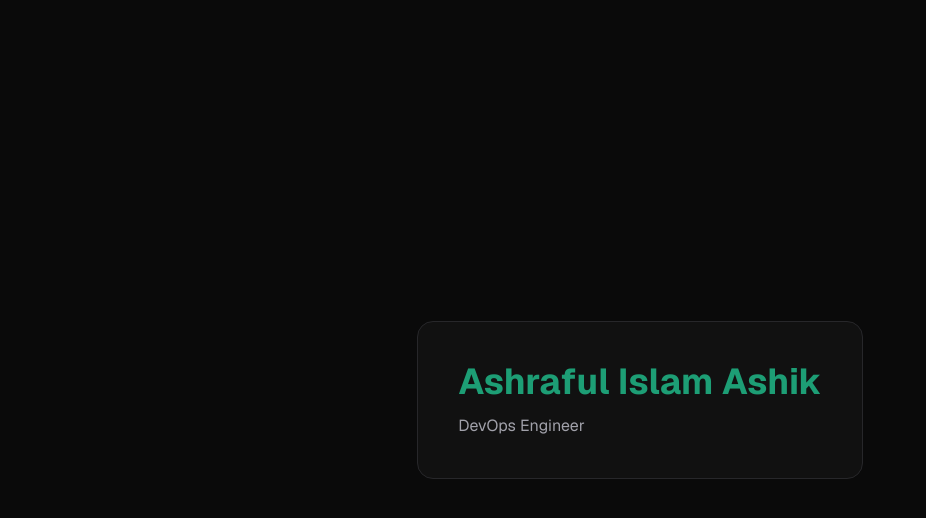
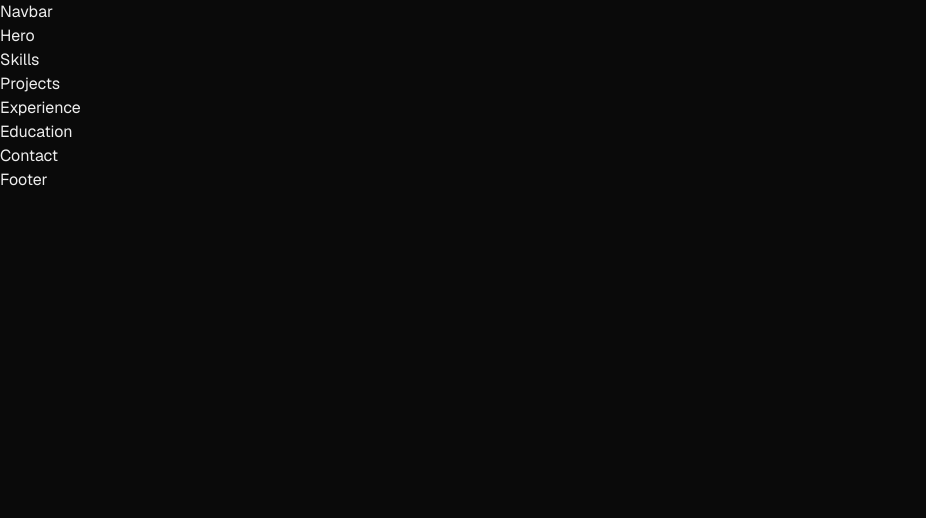
Before and after one commit to ashraful2430/DevOps-Protfolio, a Next.js app: page / in a window 1280 px wide. Shown: the top 518 px of the page, without its empty margins (0-926 px from the left). Built offline with nearby package versions, Linux system fonts and the light colour scheme.

Commit message:
updated the components content

```diff
--- a/app/layout.tsx
+++ b/app/layout.tsx
@@ -15,7 +15,12 @@ const geistMono = Geist_Mono({
 
 export const metadata: Metadata = {
   title: "Ashraful Islam Ashik | DevOps Engineer",
-  description: "Modern DevOps portfolio built with Next.js and TypeScript",
+  description: "DevOps Engineer portfolio built with Next.js and TypeScript.",
+  openGraph: {
+    title: "Ashraful Islam Ashik | DevOps Engineer",
+    description: "DevOps Engineer portfolio built with Next.js and TypeScript.",
+    images: ["/og-image.png"],
+  },
 };
 
 export default function RootLayout({
@@ -29,12 +34,8 @@ export default function RootLayout({
       suppressHydrationWarning
       className={`${geistSans.variable} ${geistMono.variable}`}
     >
-      <body className="min-h-screen antialiased">
-        <ThemeProvider
-          attribute="class"
-          defaultTheme="dark"
-          enableSystem={false}
-        >
+      <body className="min-h-screen bg-background text-foreground antialiased">
+        <ThemeProvider attribute="class" defaultTheme="dark" enableSystem={false}>
           {children}
         </ThemeProvider>
       </body>
--- a/app/page.tsx
+++ b/app/page.tsx
@@ -1,10 +1,23 @@
+import Navbar from "@/components/Navbar";
+import Hero from "@/components/Hero";
+import Skills from "@/components/Skills";
+import Projects from "@/components/Projects";
+import Experience from "@/components/Experience";
+import Education from "@/components/Education";
+import Contact from "@/components/Contact";
+import Footer from "@/components/Footer";
+
 export default function Home() {
   return (
-    <main className="min-h-screen flex items-center justify-center bg-background text-foreground">
-      <div className="rounded-2xl border border-border bg-card p-10">
-        <h1 className="text-4xl font-bold text-accent">Ashraful Islam Ashik</h1>
-        <p className="mt-3 text-muted-foreground">DevOps Engineer</p>
-      </div>
+    <main className="min-h-screen bg-background text-foreground">
+      <Navbar />
+      <Hero />
+      <Skills />
+      <Projects />
+      <Experience />
+      <Education />
+      <Contact />
+      <Footer />
     </main>
   );
 }
--- a/components/Contact.tsx
+++ b/components/Contact.tsx
@@ -0,0 +1,7 @@
+export default function Contact() {
+  return (
+    <section>
+      Contact
+    </section>
+  );
+}
--- a/components/Education.tsx
+++ b/components/Education.tsx
@@ -0,0 +1,7 @@
+export default function Education() {
+  return (
+    <section>
+      Education
+    </section>
+  );
+}
--- a/components/Experience.tsx
+++ b/components/Experience.tsx
@@ -0,0 +1,7 @@
+export default function Experience() {
+  return (
+    <section>
+      Experience
+    </section>
+  );
+}
--- a/components/Footer.tsx
+++ b/components/Footer.tsx
@@ -0,0 +1,7 @@
+export default function Footer() {
+  return (
+    <section>
+      Footer
+    </section>
+  );
+}
--- a/components/Hero.tsx
+++ b/components/Hero.tsx
@@ -0,0 +1,7 @@
+export default function Hero() {
+  return (
+    <section>
+      Hero
+    </section>
+  );
+}
--- a/components/Navbar.tsx
+++ b/components/Navbar.tsx
@@ -0,0 +1,7 @@
+export default function Navbar() {
+  return (
+    <section>
+      Navbar
+    </section>
+  );
+}
--- a/components/Projects.tsx
+++ b/components/Projects.tsx
@@ -0,0 +1,7 @@
+export default function Projects() {
+  return (
+    <section>
+      Projects
+    </section>
+  );
+}
--- a/components/Skills.tsx
+++ b/components/Skills.tsx
@@ -0,0 +1,7 @@
+export default function Skills() {
+  return (
+    <section>
+      Skills
+    </section>
+  );
+}
--- a/components/theme-provider.tsx
+++ b/components/theme-provider.tsx
@@ -3,8 +3,9 @@
 import * as React from "react";
 import { ThemeProvider as NextThemesProvider } from "next-themes";
 
-type ThemeProviderProps = React.ComponentProps<typeof NextThemesProvider>;
-
-export function ThemeProvider({ children, ...props }: ThemeProviderProps) {
+export function ThemeProvider({
+  children,
+  ...props
+}: React.ComponentProps<typeof NextThemesProvider>) {
   return <NextThemesProvider {...props}>{children}</NextThemesProvider>;
 }
```
